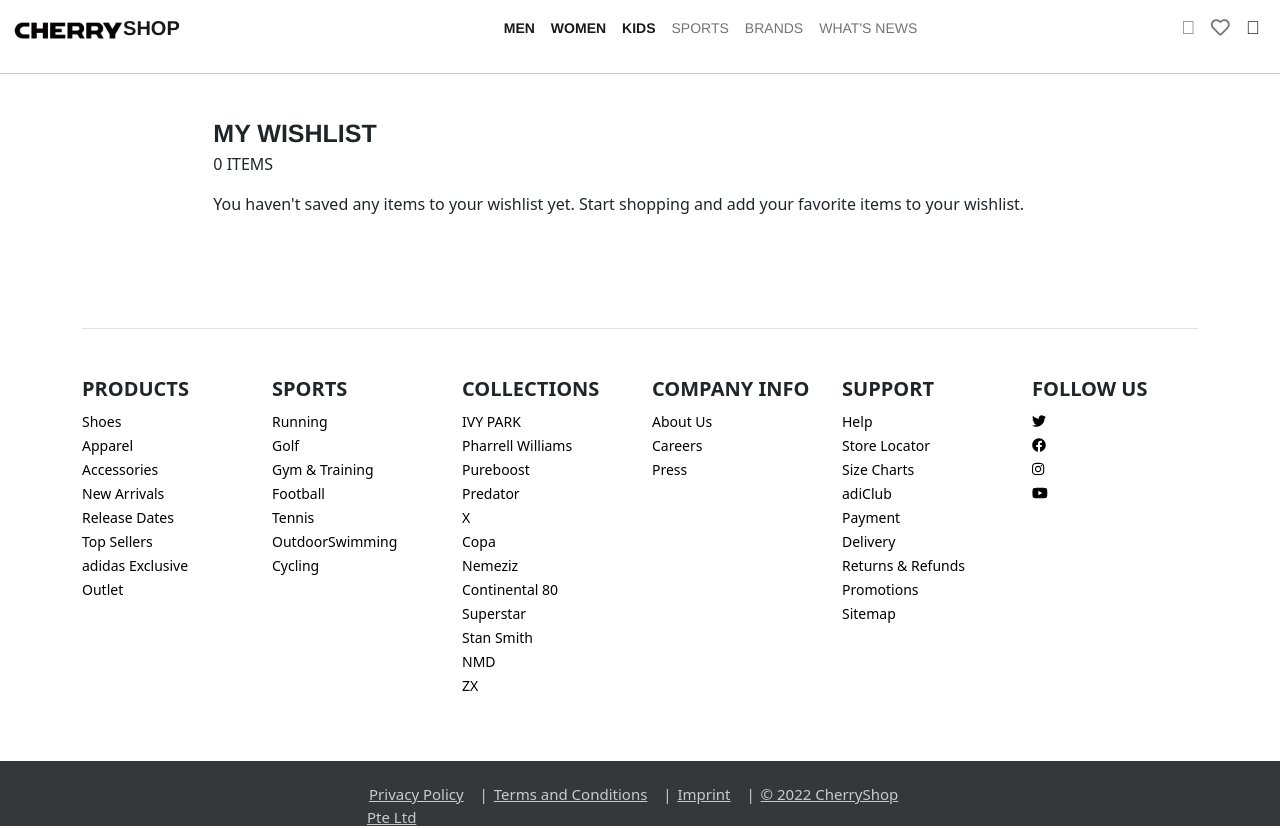
After one commit to zinmyoswe/Cherryshop, a PHP site: page /wishlist.php in a window 1280 px wide; the page is wider, and only the part inside the window is pictured. The commit adds this page. Run offline with PHP 8.4, Linux system fonts and the light colour scheme; some libraries are stand-ins or nearby versions; some web fonts are replaced.

Commit message:
create wishlist page for no item

```diff
--- /dev/null
+++ b/footer2.php
@@ -0,0 +1,196 @@
+<style type="text/css">
+  a{
+    color: black;
+    background-color: ;
+  }
+  .home_con3{
+
+  }
+
+  .home_con3 h5{
+    font-weight: bold;
+  }
+
+
+
+@media (max-width: 576px) {
+.home_con {
+    height: 240px !important;
+    background-color: #ede734;
+    color: #000;
+}
+.home_con h4{
+    font-weight: bold;
+    font-size: 18px;
+    text-transform: uppercase;
+    font-family: 'adiBlack',Arial,Helvetica,Verdana,sans-serif;
+}
+
+}
+
+</style>
+
+    <br><br>
+
+    <!-- FOOTER1 -->
+    <div class="container home_con3">
+        <footer class="pt-4 my-md-5 pt-md-5 border-top">
+    <div class="row">
+      <div class="col-2 col-md">
+        <h5>PRODUCTS</h5>
+        <ul class="list-unstyled text-small">
+          <li><a  href="">Shoes</a></li>
+          <li><a  href="#">Apparel</a></li>
+          <li><a  href="#">Accessories</a></li>
+          <li><a href="#">New Arrivals</a></li>
+          <li><a  href="#">Release Dates</a></li>
+          <li><a  href="#">Top Sellers</a></li>
+          <li><a  href="#">adidas Exclusive</a></li>
+          <li><a  href="#">Outlet</a></li>
+        </ul>
+      </div>
+      <div class="col-2 col-md">
+        <h5>SPORTS</h5>
+        <ul class="list-unstyled text-small">
+          <li><a  href="#">Running</a></li>
+          <li><a href="#">Golf</a></li>
+          <li><a href="#">Gym & Training</a></li>
+          <li><a href="#">Football</a></li>
+          <li><a href="#">Tennis</a></li>
+          <li><a href="#">OutdoorSwimming</a></li>
+          <li><a href="#">Cycling</a></li>
+        </ul>
+      </div>
+
+      <div class="col-2 col-md">
+        <h5>COLLECTIONS</h5>
+        <ul class="list-unstyled text-small">
+          <li><a href="#">IVY PARK</a></li>
+          <li><a href="#">Pharrell Williams</a></li>
+          <li><a href="#">Pureboost</a></li>
+          <li><a  href="#">Predator</a></li>
+          <li><a href="#">X</a></li>
+          <li><a href="#">Copa</a></li>
+          <li><a href="#">Nemeziz</a></li>
+          <li><a  href="#">Continental 80</a></li>
+          <li><a  href="#">Superstar</a></li>
+          <li><a  href="#">Stan Smith</a></li>
+          <li><a  href="#">NMD</a></li>
+          <li><a  href="#">ZX</a></li>
+
+        </ul>
+      </div>
+      <div class="col-2 col-md">
+        <h5>COMPANY INFO</h5>
+        <ul class="list-unstyled text-small">
+          <li><a href="#">About Us</a></li>
+          <li><a href="#">Careers</a></li>
+          <li><a href="#">Press</a></li>
+        </ul>
+      </div>
+
+      <div class="col-2 col-md">
+        <h5>SUPPORT</h5>
+        <ul class="list-unstyled text-small">
+          <li><a href="#">Help</a></li>
+          <li><a href="#">Store Locator</a></li>
+          <li><a href="#">Size Charts</a></li>
+          <li><a href="#">adiClub</a></li>
+          <li><a href="#">Payment</a></li>
+          <li><a href="#">Delivery</a></li>
+          <li><a href="#">Returns & Refunds</a></li>
+          <li><a href="#">Promotions</a></li>
+          <li><a href="#">Sitemap</a></li>
+
+        </ul>
+      </div>
+
+      <div class="col-2 col-md">
+        <h5>FOLLOW US</h5>
+        <ul class="list-unstyled text-small">
+          <li><a href="#"><span class="fab fa-twitter"></span></a></li>
+          <li><a href="#"><span class="fab fa-facebook"></span></a></li>
+          <li><a href="#"><span class="fab fa-instagram"></span></a></li>
+          <li><a href="#"><span class="fab fa-youtube"></span></a></li>
+
+
+        </ul>
+      </div>
+    </div>
+  </footer>
+    </div>
+    <style type="text/css">
+
+        footer a{
+            color: #000;
+            text-decoration: none;
+        }
+        footer a:hover{
+            color: #000;
+            text-decoration: underline;
+        }
+        .text-muted{
+            font-size: 14px;
+
+        }
+        h5{
+    font-weight: bold;
+    font-size: 20px;
+    text-transform: uppercase;
+}
+
+.home_con{
+    height: 170px;
+    background-color: #ede734;
+    color: #000;
+}
+h4{
+    font-weight: bold;
+    font-size: 22px;
+    text-transform: uppercase;
+    font-family: 'adiBlack',Arial,Helvetica,Verdana,sans-serif;
+}
+.home_con2{
+  color: #c8cbcc;
+    background-color: #363738;
+    height: 65px;
+   font-size: 15px;
+}
+
+.home_con2 a{
+  color: #c8cbcc;
+  margin-top: 3px;
+  margin-right: 10px;
+  padding: 2px;
+
+}
+@media (max-width: 576px) {
+
+  .foot_con  {
+    display: none;
+  }
+}
+    </style>
+  <!-- FOOTER2 -->
+
+  <div class="home_con2">
+    <div class="container">
+        <div class="row">
+
+            <div class="col-md-3"></div>
+            <div class="col-md-6" >
+              <br>
+              <a href="/privacy_policy" ><span>Privacy Policy</span></a>
+                |
+              <a href="/terms_and_conditions"><span>Terms and Conditions</span></a>
+              |
+              <a href="/imprint" ><span>Imprint</span></a>
+              |
+                <a href="https://www.adidas.com.sg" ><span>© 2022 CherryShop Pte Ltd</span></a>
+            </div>
+            <div class="col-md-3"></div>
+
+
+        </div>
+    </div>
+</div>
--- a/navbar.php
+++ b/navbar.php
@@ -478,7 +478,7 @@
     <ul class="navbar-nav ms-auto">
       <li class="nav-item active"><a class="nav-link" href="#">
         <i class="fal fa-user-alt fa-lg"></i> </a></li>
-      <li class="nav-item active"><a class="nav-link" href="#">
+      <li class="nav-item active"><a class="nav-link" href="wishlist.php">
           <i class="far fa-heart fa-lg"></i>
        </a></li>
       <li class="nav-item dropdown">
@@ -492,5 +492,6 @@
     </ul>
   </div> <!-- navbar-collapse.// -->
 </div> <!-- container-fluid.// -->
+
 </nav>
 <!-- ============= COMPONENT END// ============== -->
--- a/product.php
+++ b/product.php
@@ -235,9 +235,7 @@
    	<!--  ----------------- Category nav Image end --------------------- -->
    	<!--  ----------------- Off Canvas start --------------------- -->
 
-   <link href="https://cdn.jsdelivr.net/npm/bootstrap@5.0.2/dist/css/bootstrap.min.css" rel="stylesheet" integrity="sha384-EVSTQN3/azprG1Anm3QDgpJLIm9Nao0Yz1ztcQTwFspd3yD65VohhpuuCOmLASjC" crossorigin="anonymous">
 
-   <script src="https://cdn.jsdelivr.net/npm/bootstrap@5.0.2/dist/js/bootstrap.bundle.min.js" integrity="sha384-MrcW6ZMFYlzcLA8Nl+NtUVF0sA7MsXsP1UyJoMp4YLEuNSfAP+JcXn/tWtIaxVXM" crossorigin="anonymous"></script>
 
    	<p class="text-end">
    	<button class="btn btn-outline-dark text-end" type="button" data-bs-toggle="offcanvas" data-bs-target="#offcanvasRight" aria-controls="offcanvasRight" style="border-radius: 0px;">Filter & Sort <i class="fal fa-sort-alt"></i></button>
@@ -245,8 +243,10 @@
 
 <div class="offcanvas offcanvas-end" tabindex="-1" id="offcanvasRight" aria-labelledby="offcanvasRightLabel">
   <div class="offcanvas-header">
-    <h5 id="offcanvasRightLabel">Offcanvas right</h5>
+    <h5 id="offcanvasRightLabel">Filter & Sort</h5>
     <button type="button" class="btn-close text-reset" data-bs-dismiss="offcanvas" aria-label="Close"></button>
+
+
   </div>
   <div class="offcanvas-body">
     ...
--- /dev/null
+++ b/wishlist.php
@@ -0,0 +1,43 @@
+<?php
+  session_start();
+  include('confs/config.php');
+  // include('function/function.php');
+  include('header2.php');
+  include('navbar.php');
+?>
+<style type="text/css" media="screen">
+.heading___1_p74{
+	 display: inline-block;
+    margin-bottom: 0;
+    font-family: "AdihausDIN Cn",Helvetica, Arial, sans-serif;
+    font-size: 25px;
+
+    font-weight: bold;
+    line-height: 38px;
+}
+
+.no-gutters, .no-gutters-s, .no-gutters-l {
+    padding-left: 0;
+    padding-right: 0;
+}
+
+</style>
+	<hr>
+
+	<br>
+   <div class="container" style="max-width: 1280px;">
+   		<div class="row">
+   			<div class="col-s-12 col-l-22 col-xl-20 col-hg-18 offset-l-1 offset-xl-2 offset-hg-3 no-gutters-s">
+   				<h4 class="heading___1_p74">MY WISHLIST</h4>
+				<p>0 ITEMS</p>
+
+				<p>You haven't saved any items to your wishlist yet. Start shopping and add your favorite items to your wishlist.</p>
+   			</div>
+   		</div>
+   </div> <!-- container end -->
+
+
+ <?php  include('footer2.php'); ?>
+
+</body>
+</html>
```
